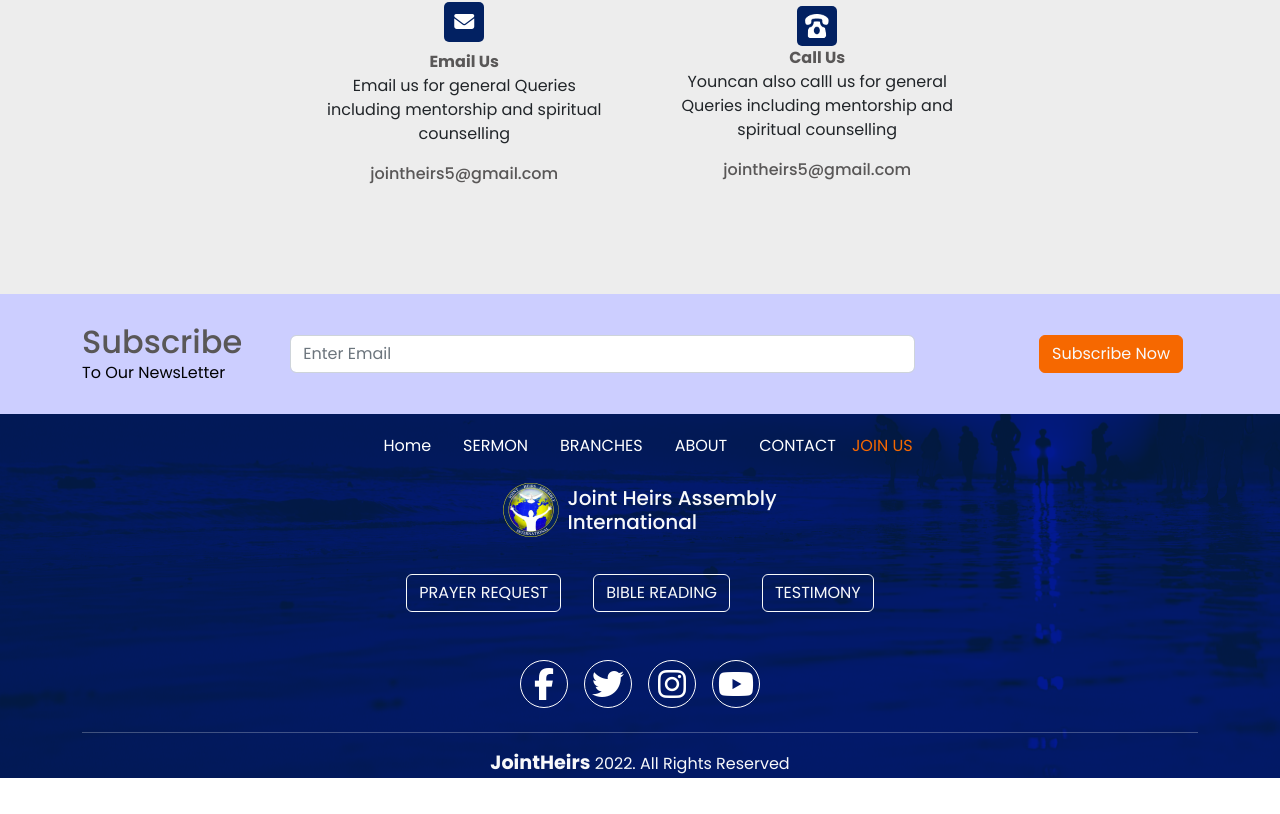
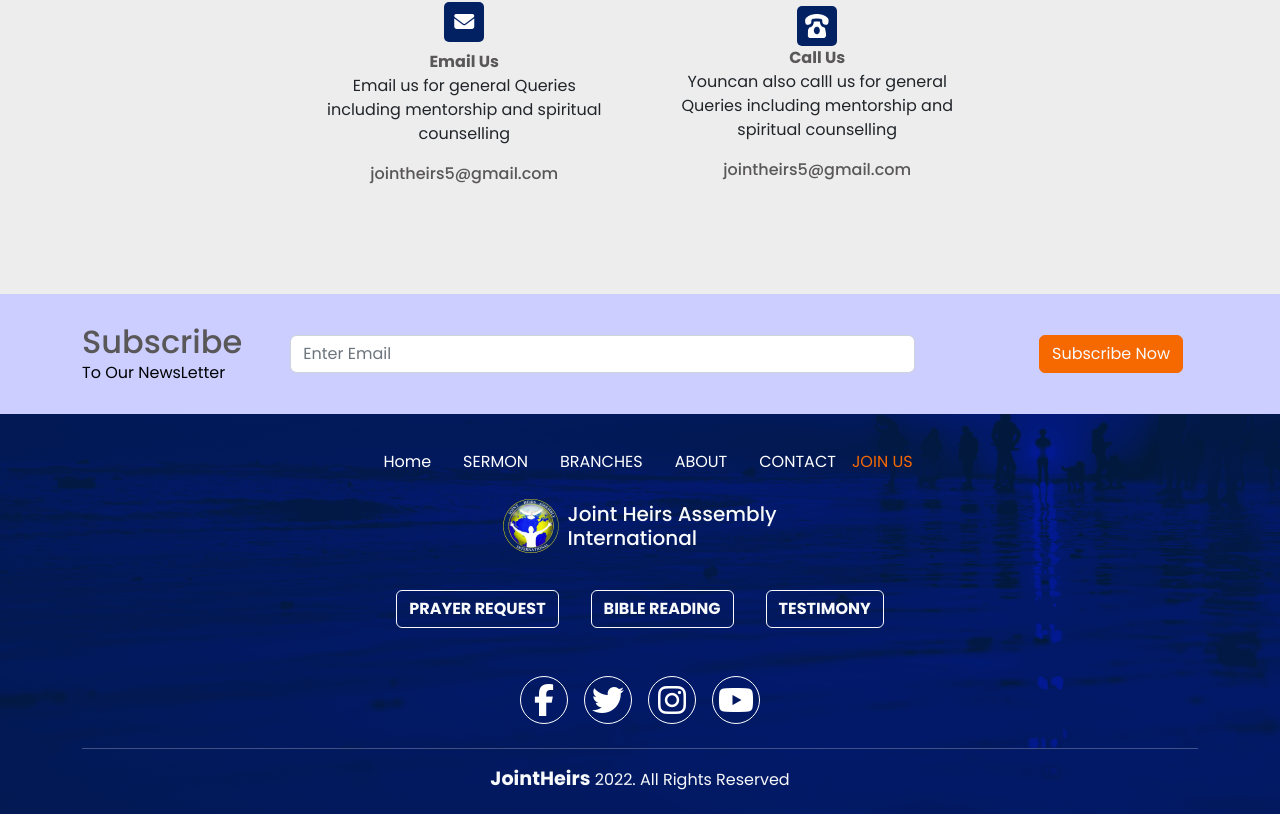
Before and after one commit to pin4eva/joint_heirs_frontend, a Next.js app: page / in a window 1280 px wide. Shown: the part 6354-7168 px from the top of the page. Built offline with nearby package versions, Linux system fonts and the light colour scheme.

Commit message:
changed the height of footer

```diff
--- a/src/components/FooterComp.tsx
+++ b/src/components/FooterComp.tsx
@@ -32,9 +32,9 @@ const FooterComp = () => {
 							</h5>
 						</div>
 						<div className="requests">
-							<button className="btn btn-outline-light">PRAYER REQUEST</button>
-							<button className="btn btn-outline-light">BIBLE READING </button>
-							<button className="btn btn-outline-light">TESTIMONY</button>
+							<button className="btn btn-outline-light fw-bold">PRAYER REQUEST</button>
+							<button className="btn btn-outline-light fw-bold">BIBLE READING </button>
+							<button className="btn btn-outline-light fw-bold">TESTIMONY</button>
 						</div>
 						<div className="footer-icons">
 							<Link href="/">
--- a/src/styles/footer.scss
+++ b/src/styles/footer.scss
@@ -1,9 +1,9 @@
 footer {
 	width: 100%;
-	min-height: 50vh;
 
 	.footer-main {
-		width: 100%;
+		min-height: 50vh;
+		padding: 1rem 0;
 		background-image: url("/images/footer.png");
 		@media screen and (max-width: 900px) {
 			height: auto;
@@ -30,8 +30,8 @@ footer {
 					height: auto;
 					flex-direction: column-reverse;
 					justify-content: space-between;
-					a {
-						margin-top: 1rem;
+					.nav-active {
+						margin-bottom: 1rem;
 					}
 				}
 				ul {
```
